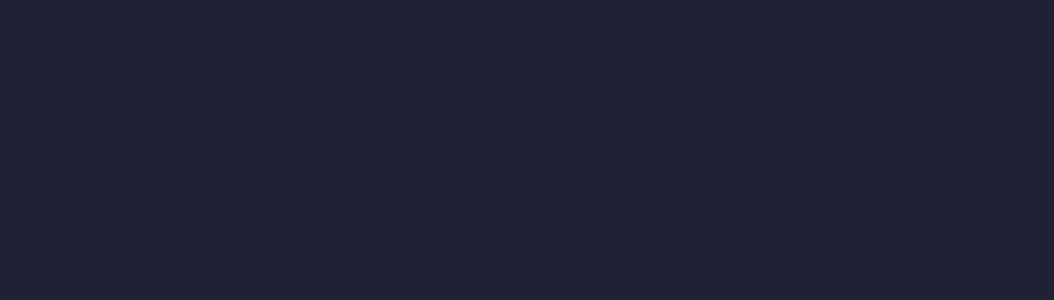
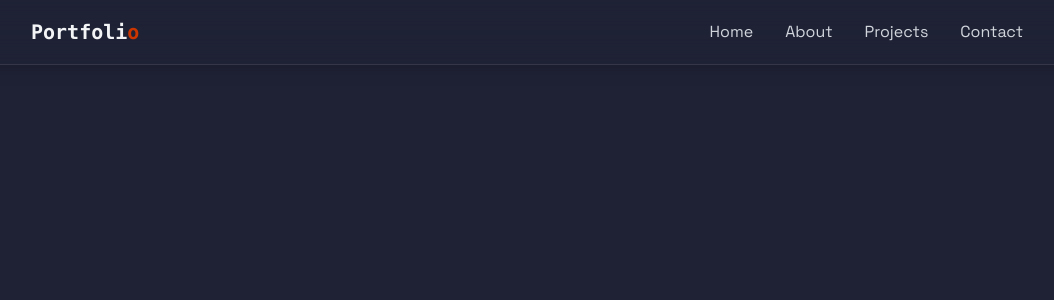
Before and after one commit to accdev1694/my-dynamic-portfolio, a React (Vite) app: page / in a window 1280 px wide. Shown: the top 300 px of the page, without its empty margins (113-1167 px from the left). Built offline with nearby package versions, Linux system fonts and the light colour scheme.

Commit message:
complete responsive navbar

```diff
--- a/src/App.jsx
+++ b/src/App.jsx
@@ -2,12 +2,23 @@ import LoadingScreen from "./components/LoadingScreen";
 import "./App.css";
 import "./index.css";
 import { useState } from "react";
+import Navbar from "./components/Navbar";
 
 function App() {
   const [isLoaded, setIsLoaded] = useState(false);
+  const [menuOpen, setMenuOpen] = useState(false);
 
   return (
-    <>{!isLoaded && <LoadingScreen onComplete={() => setIsLoaded(true)} />}</>
+    <>
+      {!isLoaded && <LoadingScreen onComplete={() => setIsLoaded(true)} />}
+      <div
+        className={`min-h-screen transition-opacity duration-700 ${
+          isLoaded ? "opacity-100" : "opacity-0"
+        } text-gray-100`}
+      >
+        <Navbar menuOpen={menuOpen} setMenuOpen={setMenuOpen}/>
+      </div>
+    </>
   );
 }
 
--- /dev/null
+++ b/src/components/Navbar.jsx
@@ -0,0 +1,75 @@
+import { useEffect } from "react";
+
+const Navbar = ({ menuOpen, setMenuOpen }) => {
+  useEffect(() => {
+    const handleResize = () => {
+      if (window.innerWidth >= 768) {
+        setMenuOpen(false);
+      }
+    };
+    window.addEventListener("resize", handleResize);
+    return () => {
+      window.removeEventListener("resize", handleResize);
+    };
+  }, [setMenuOpen]);
+
+  return (
+    // navbar component
+    <nav className="fixed top-0 w-full z-40 bg-[rgba(10,10,10,0.8] backdrop-blur-lg border-b border-white/10 shadow-lg">
+      {/* navbar container */}
+      <div className="max-w-5xl mx-auto px-4">
+        <div className="flex justify-between items-center h-16">
+          {/* Logo */}
+          <a className="font-mono text-xl font-bold" href="#home">
+            Portfoli<span className="text-orange-700">o</span>
+          </a>
+          {/* Hamburger menu for Mobile view */}
+          <div
+            onClick={() => {
+              setMenuOpen(!menuOpen);
+            }}
+            className="w-7 h-5 relative cursor-pointer z-40 md:hidden"
+          >
+            {`${menuOpen ? "✖" : "☰"}`}
+          </div>
+          {/* Navbar links for Desktop view */}
+          <div
+            onClick={() => setMenuOpen(false)}
+            className={`${
+              menuOpen
+                ? "flex absolute top-18 flex-col text-center items-center justify-center bg-[#10100040] p-3 rounded-[10px] right-4"
+                : "hidden md:flex items-center space-x-8 "
+            }`}
+          >
+            <a
+              className="text-gray-300 hover:text-white transition-colors py-0.5"
+              href="#home"
+            >
+              Home
+            </a>
+            <a
+              className="text-gray-300 hover:text-white transition-colors py-0.5"
+              href="#about"
+            >
+              About
+            </a>
+            <a
+              className="text-gray-300 hover:text-white transition-colors py-0.5"
+              href="#projects"
+            >
+              Projects
+            </a>
+            <a
+              className="text-gray-300 hover:text-white transition-colors py-0.5"
+              href="#contact"
+            >
+              Contact
+            </a>
+          </div>
+        </div>
+      </div>
+    </nav>
+  );
+};
+
+export default Navbar;
--- a/src/index.css
+++ b/src/index.css
@@ -7,6 +7,10 @@ html, body {
   font-family: "Space Grotesk", sans-serif;
   background: #1f2235;
   color: #a9a9a9;
+}
+
+*{
+  /* outline : 1px solid red; */
 }
 
 @layer utils {
```
